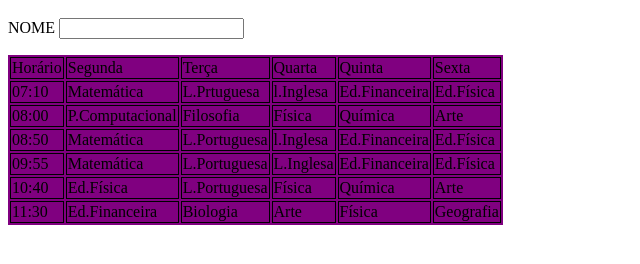
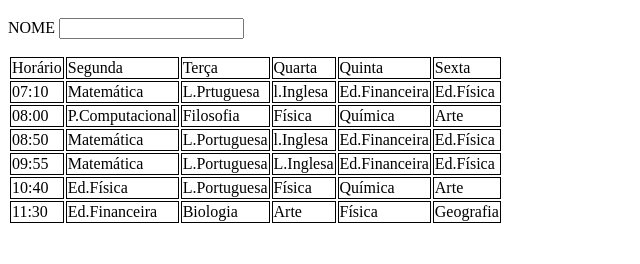
Before and after one commit to anahcarol002/formulario, a plain HTML site: page index.html in a window 1280 px wide. Shown: the part 48-312 px from the top of the page, without its empty margins (0-640 px from the left). Drawn offline with Linux system fonts and the light colour scheme.

Commit message:
Update style.css

```diff
--- a/style.css
+++ b/style.css
@@ -1,5 +1,5 @@
 table {
-background:purple;
+background:metallic pink;
 }
 
 
```
